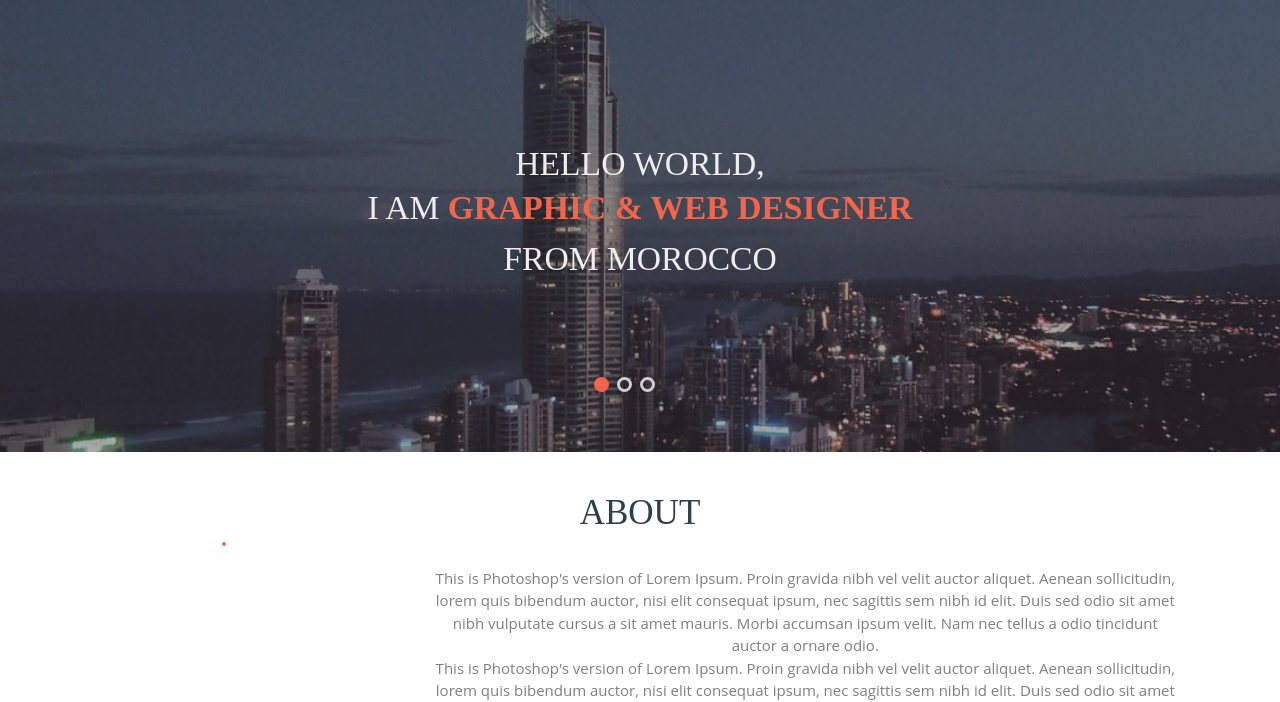
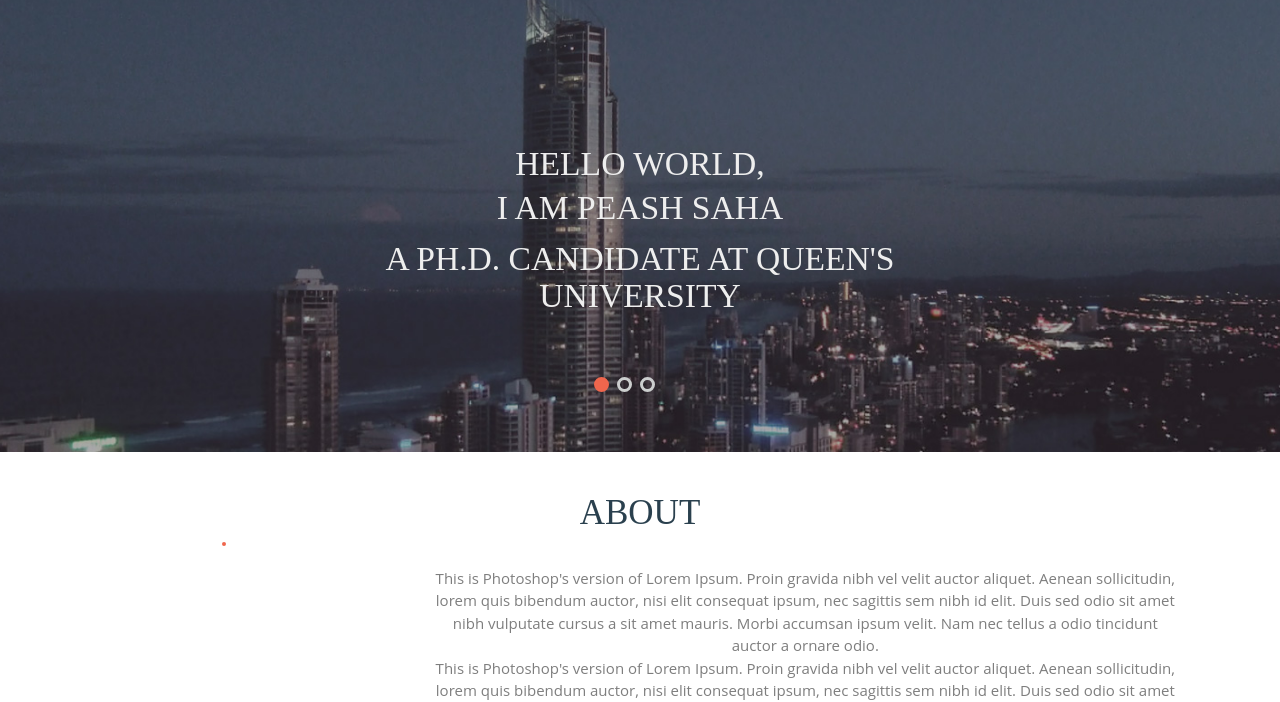
Before and after one commit to Peash-Saha/Peash-Saha.github.io, a plain HTML site: page index.html in a window 1280 px wide. Shown: the part 98-800 px from the top of the page. Drawn offline with Linux system fonts and the light colour scheme; files whose address does not match are found by name.

Commit message:
Update index.html

```diff
--- a/index.html
+++ b/index.html
@@ -56,9 +56,9 @@ Smartphone Compatible web template, free webdesigns for Nokia, Samsung, LG, Sony
 				   <article style="position: absolute; width: 100%; opacity: 0;">
 				   	<div class="banner-wrap">
 				   	       	<div class="banner_center">
-				   		 		<h1>hello world,</h1>
-				   		 		<h2>i am <span>graphic & web designer</span></h2>
-				   		 		<h2>from morocco</h2>
+				   		 		<h1>Hello world,</h1>
+				   		 		<h2>i am Peash Saha</h2>
+				   		 		<h2>a Ph.D. Candidate at Queen's University</h2>
 				   		 		</div>
 				   		 </div>
 					</article>
```
